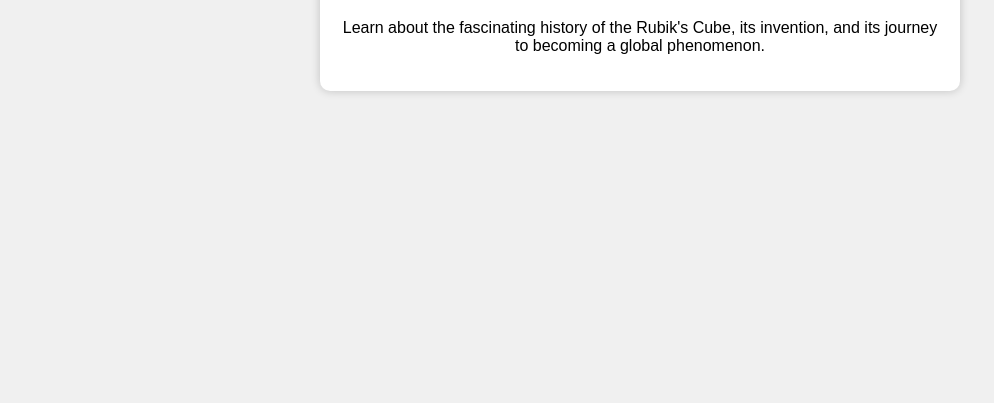
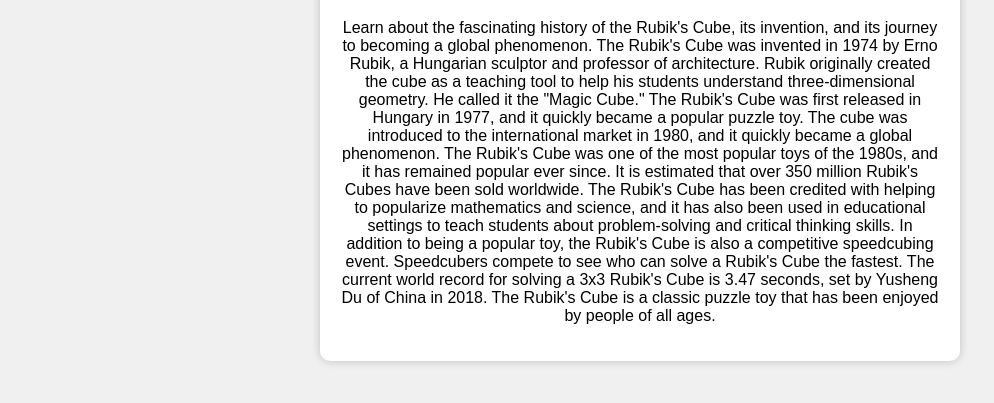
Before and after one commit to jasonlinacct/Rubiks, a plain HTML site: page history.html in a window 1280 px wide. Shown: the part 185-588 px from the top of the page, without its empty margins (0-994 px from the left). Drawn offline with Linux system fonts and the light colour scheme.

Commit message:
Update history.html

```diff
--- a/history.html
+++ b/history.html
@@ -17,7 +17,14 @@
     </nav>
     <div class="container">
         <h1>History of the Cube</h1>
-        <p>Learn about the fascinating history of the Rubik's Cube, its invention, and its journey to becoming a global phenomenon.</p>
+        <p>Learn about the fascinating history of the Rubik's Cube, its invention, and its journey to becoming a global phenomenon.
+            The Rubik's Cube was invented in 1974 by Erno Rubik, a Hungarian sculptor and professor of architecture. Rubik originally created the cube as a teaching tool to help his students understand three-dimensional geometry. He called it the "Magic Cube."
+            The Rubik's Cube was first released in Hungary in 1977, and it quickly became a popular puzzle toy. The cube was introduced to the international market in 1980, and it quickly became a global phenomenon.
+            The Rubik's Cube was one of the most popular toys of the 1980s, and it has remained popular ever since. It is estimated that over 350 million Rubik's Cubes have been sold worldwide.
+            The Rubik's Cube has been credited with helping to popularize mathematics and science, and it has also been used in educational settings to teach students about problem-solving and critical thinking skills.
+            In addition to being a popular toy, the Rubik's Cube is also a competitive speedcubing event. Speedcubers compete to see who can solve a Rubik's Cube the fastest. The current world record for solving a 3x3 Rubik's Cube is 3.47 seconds, set by Yusheng Du of China in 2018.
+            The Rubik's Cube is a classic puzzle toy that has been enjoyed by people of all ages.
+        </p>
         <!-- Add more content as needed -->
     </div>
 </body>
```
